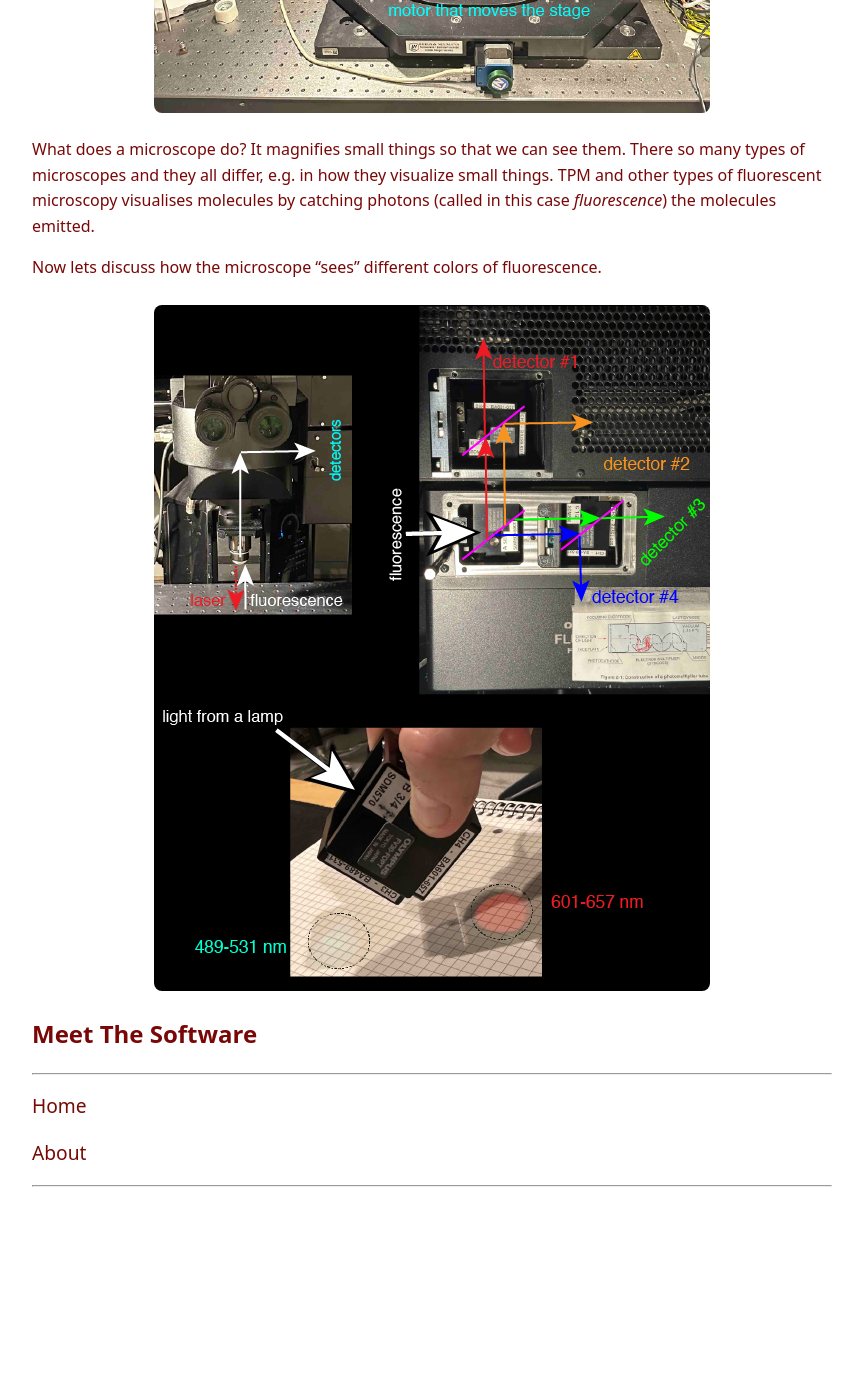
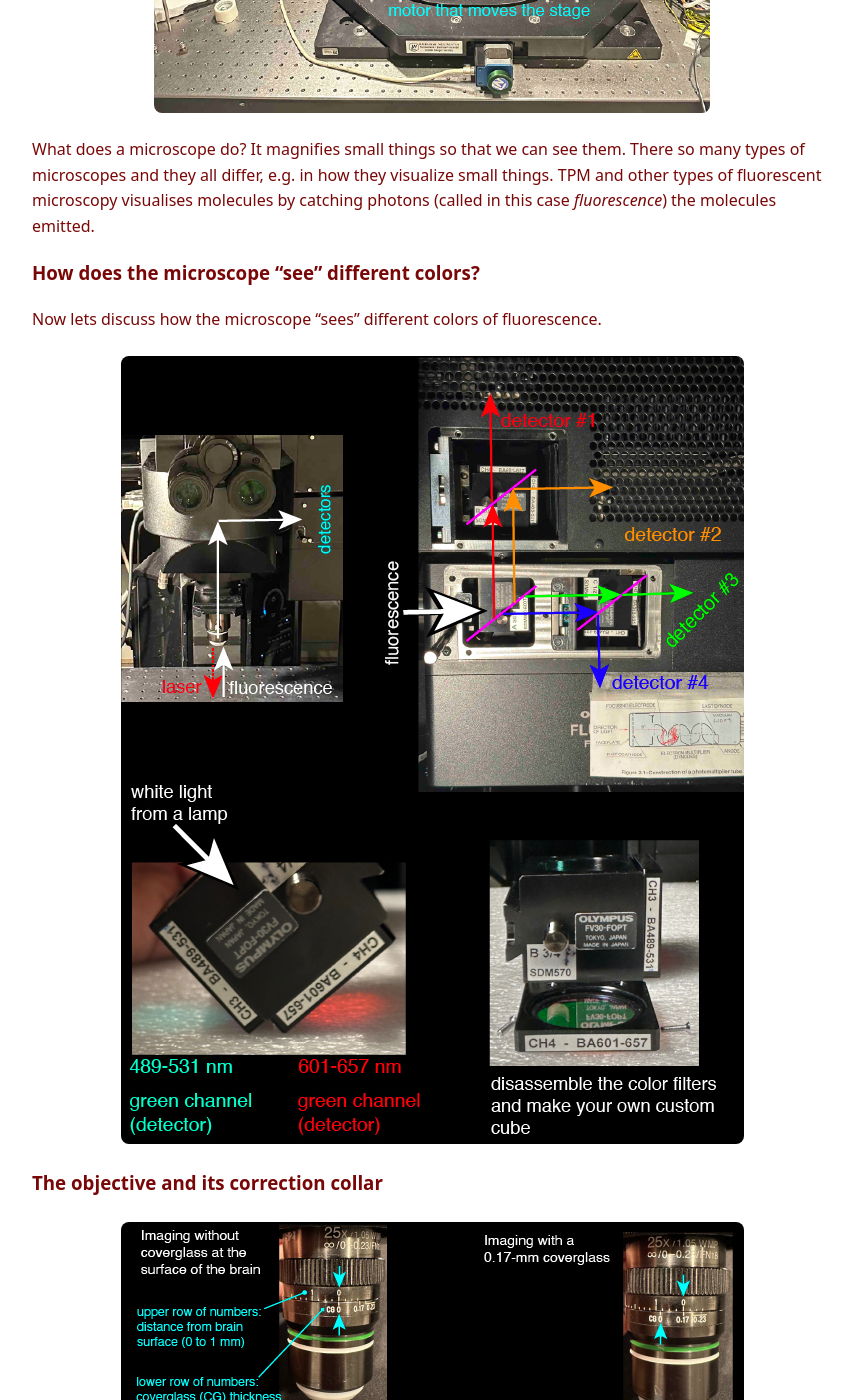
Before and after one commit to drkutuzov/drkutuzov.github.io, a Jekyll site: the page built from guide/day1.md, in a window 1280 px wide and 1400 px high, scrolled down 1284 px. Shown: the whole window, without its empty margins (208-1071 px from the left). Built offline with Jekyll 4.4.1, drawn with Linux system fonts in a browser that asks for light colours; our own code applies the rules of GitHub Pages for plain Markdown files; before the commit the page ends 2503 px from its top, so only the background shows below that; some of the changed text lies outside the part shown.

Commit message:
new images to day1

```diff
--- a/guide/day1.md
+++ b/guide/day1.md
@@ -9,7 +9,7 @@ Once you’ve checked, you may turn on the lights — but keep in mind that one
 Inside, you’ll see the microscope (it takes up most of the room), a surgical table, a computer desk, racks filled with mysterious devices, shelves of surgical tools, and countless unlabeled boxes containing — well, who knows what.
 Let's start with the microscope.
 
-## Meet The Hardware
+## Meet The Microscope
 The picture below shows a two-photon microscope (TPM) with some annotated parts.
 To begin we will need only the *stage*, on which you put your sample, the *objective*, which shines the laser light on the molecules and collects the fluorescent light, and *detectors*, which help tranform fluorescence photons into digital images.
 
@@ -19,9 +19,15 @@ What does a microscope do? It magnifies small things so that we can see them.
 There so many types of microscopes and they all differ, e.g. in how they visualize small things.
 TPM and other types of fluorescent microscopy visualises molecules by catching photons (called in this case *fluorescence*) the molecules emitted.
 
+### How does the microscope "see" different colors?
+
 Now lets discuss how the microscope "sees" different colors of fluorescence.
 
-![Multi-color imaging]({{ '/assets/images/guide_d1_multicolor.png' | relative_url }})
+![Multi-color imaging]({{ '/assets/images/guide_d1_multicolor.jpg' | relative_url }})
+
+### The objective and its correction collar
+
+![Objective]({{ '/assets/images/guide_d1_obj.jpg' | relative_url }})
 
 
 ## Meet The Software
```
Also changed, not shown: assets/images/guide_d1_multicolor.jpg (added), assets/images/guide_d1_multicolor.png (deleted), assets/images/guide_d1_obj.jpg (added).
